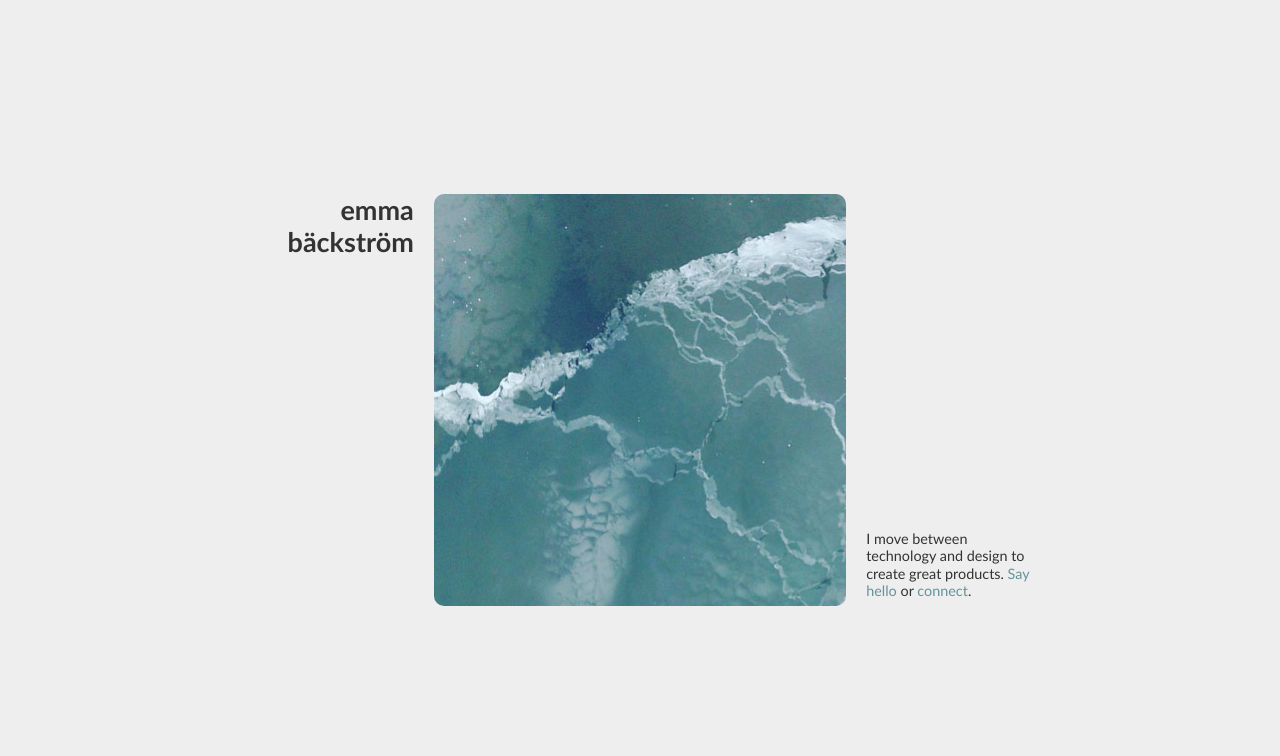
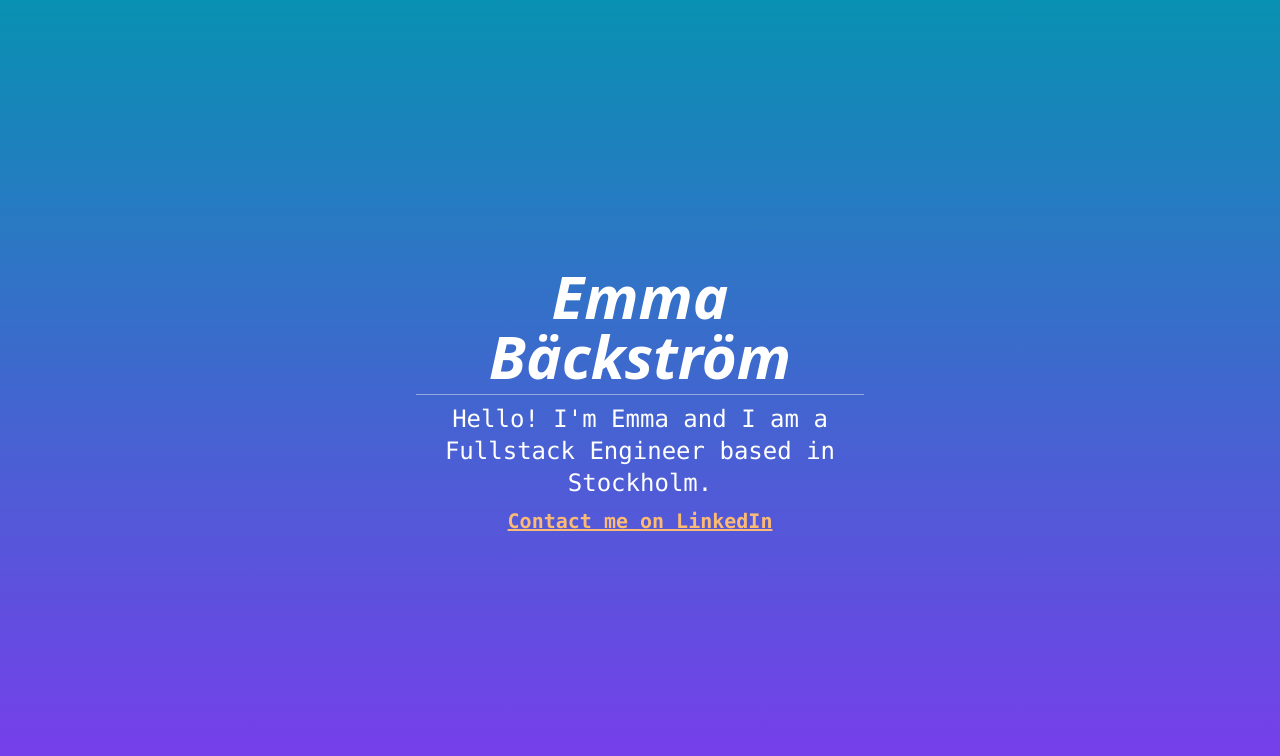
Before and after one commit to emmabckstrm/emmabackstrom.com, a Next.js app: page / in a window 1280 px wide. Shown: the top 756 px of the page. Built offline with nearby package versions, Linux system fonts and the light colour scheme.

Commit message:
use tailwind & new design

```diff
--- a/components/Layout.js
+++ b/components/Head.js
@@ -1,13 +1,13 @@
-import Head from "next/head";
+import NextHead from "next/head";
 
 const URL = "https://emmabackstrom.com/";
 const TITLE = "Emma Bäckström";
 const DESCRIPTION = "Frontend/fullstack Engineer";
 
-function Layout(props) {
+function Head(props) {
   return (
     <>
-      <Head>
+      <NextHead>
         <link
           rel="icon"
           type="image/png"
@@ -35,30 +35,11 @@ function Layout(props) {
         <meta property="twitter:url" content={URL} />
         <meta property="twitter:title" content={TITLE} />
         <meta property="twitter:description" content={DESCRIPTION} />
-      </Head>
+      </NextHead>
 
       {props.children}
-      <style jsx global>{`
-        html,
-        body,
-        #__next {
-          position: relative;
-          width: 100%;
-          height: 100%;
-          margin: 0;
-          padding: 0;
-        }
-        body {
-          font-size: 18px;
-          font-weight: 400;
-          line-height: 1.8;
-          color: #333;
-          background: #eee;
-          font-family: sans-serif;
-        }
-      `}</style>
     </>
   );
 }
 
-export default Layout;
+export default Head;
--- /dev/null
+++ b/components/index.js
@@ -0,0 +1,3 @@
+import Head from "./Head";
+
+export { Head };
--- a/package.json
+++ b/package.json
@@ -15,5 +15,10 @@
     "next": "^12.1.5",
     "react": "^17.0.2",
     "react-dom": "^17.0.2"
+  },
+  "devDependencies": {
+    "autoprefixer": "^10.4.7",
+    "postcss": "^8.4.13",
+    "tailwindcss": "^3.0.24"
   }
 }
--- /dev/null
+++ b/pages/_app.js
@@ -0,0 +1,7 @@
+import "../styles/globals.css";
+
+function MyApp({ Component, pageProps }) {
+  return <Component {...pageProps} />;
+}
+
+export default MyApp;
--- a/pages/index.js
+++ b/pages/index.js
@@ -1,112 +1,28 @@
-import Layout from "components/Layout";
-
-const Hover = ({ children, words }) => {
-  return <Layout>{children}</Layout>;
-};
+import { Head } from "components";
 
 const Index = () => (
-  <Layout>
-    <div className="container">
-      <div className="inner">
-        <div>
-          <div
-            onMouseEnter={() =>
-              console.log("Congrats, you managed to hover my name :)")
-            }
+  <>
+    <Head />
+    <div className="text-center bg-gradient-to-b from-cyan-600 to-violet-600 w-full h-full flex flex-col items-center justify-center">
+      <div className="text-white w-10/12 sm:max-w-xs md:max-w-md space-y-2">
+        <h1 className="font-bold text-3xl md:text-6xl italic capitalize">
+          emma bäckström
+        </h1>
+        <hr className="opacity-50"></hr>
+        <p className="text-lg md:text-2xl font-mono">
+          Hello! I'm Emma and I am a Fullstack Engineer based in Stockholm.
+        </p>
+        <p className="md:text-xl font-mono">
+          <a
+            className="underline text-orange-300 font-bold hover:tracking-widest transition-all"
+            href="https://www.linkedin.com/in/emmabackstrom"
           >
-            <Hover
-              words={[
-                "develops for web",
-                "takes care of plants",
-                "designs user interfaces",
-                "builds with code",
-                "stops climate change",
-              ]}
-            >
-              <h1>emma bäckström</h1>
-            </Hover>
-          </div>
-        </div>
-        <div className="cube" />
-        <div>
-          <div>
-            <span className="text">
-              I move between technology and design to create great products.
-              {` `}
-              <a href="mailto:canny-glories.0q@icloud.com?subject=Hey, I saw your website ...">
-                Say hello
-              </a>{" "}
-              or{` `}
-              <a href="https://www.linkedin.com/in/emmabackstrom">connect</a>.
-            </span>
-          </div>
-        </div>
+            Contact me on LinkedIn
+          </a>
+        </p>
       </div>
-      <style jsx>{`
-        .container {
-          position: relative;
-          height: 100%;
-          display: flex;
-          flex-direction: row;
-          align-items: center;
-          justify-content: center;
-          text-align: center;
-        }
-        .inner {
-          display: flex;
-          flex-direction: row;
-          max-width: 850px;
-        }
-        .inner > div {
-          width: 25%;
-          display: flex;
-        }
-        .inner > div > div {
-          padding: 0 20px;
-        }
-        .inner > div:first-child {
-          align-self: flex-start;
-          text-align: right;
-        }
-        .inner > div:last-child {
-          align-self: flex-end;
-          text-align: left;
-        }
-        .inner > .cube {
-          width: 50%;
-          height: 0;
-          padding-top: 50%;
-          background-color: #64939b;
-          background-image: url("/img2.jpg");
-          border-radius: 10px;
-        }
-        .text {
-          font-family: "Trebuchet MS", Helvetica, sans-serif;
-          line-height: 1.2;
-          font-size: 0.8em;
-          display: inline-block;
-        }
-        h1 {
-          font-size: 1.5em;
-          font-family: "courier";
-          font-family: "Trebuchet MS", Helvetica, sans-serif;
-          font-weight: bold;
-          margin: 0;
-          display: inline-block;
-          line-height: 1.2;
-        }
-        a,
-        a:visited,
-        a:active {
-          color: #64939b;
-          text-decoration: none;
-        }
-        a:hover {
-          text-decoration: underline;
-        }
-      `}</style>
     </div>
-  </Layout>
+  </>
 );
 
 export default Index;
--- /dev/null
+++ b/postcss.config.js
@@ -0,0 +1,6 @@
+module.exports = {
+  plugins: {
+    tailwindcss: {},
+    autoprefixer: {},
+  },
+}
--- /dev/null
+++ b/styles/globals.css
@@ -0,0 +1,12 @@
+@tailwind base;
+
+html,
+body,
+#__next {
+  position: relative;
+  height: 100%;
+  width: 100%;
+}
+
+@tailwind components;
+@tailwind utilities;
--- /dev/null
+++ b/tailwind.config.js
@@ -0,0 +1,12 @@
+module.exports = {
+  content: [
+    "./pages/**/*.{js,ts,jsx,tsx}",
+    "./pages/*.{js,ts,jsx,tsx}",
+    "./components/**/*.{js,ts,jsx,tsx}",
+    "./components/*.{js,ts,jsx,tsx}",
+  ],
+  theme: {
+    extend: {},
+  },
+  plugins: [],
+};
```
Also changed, not shown: 1 other file (tests, documents, lock files or other folders).
